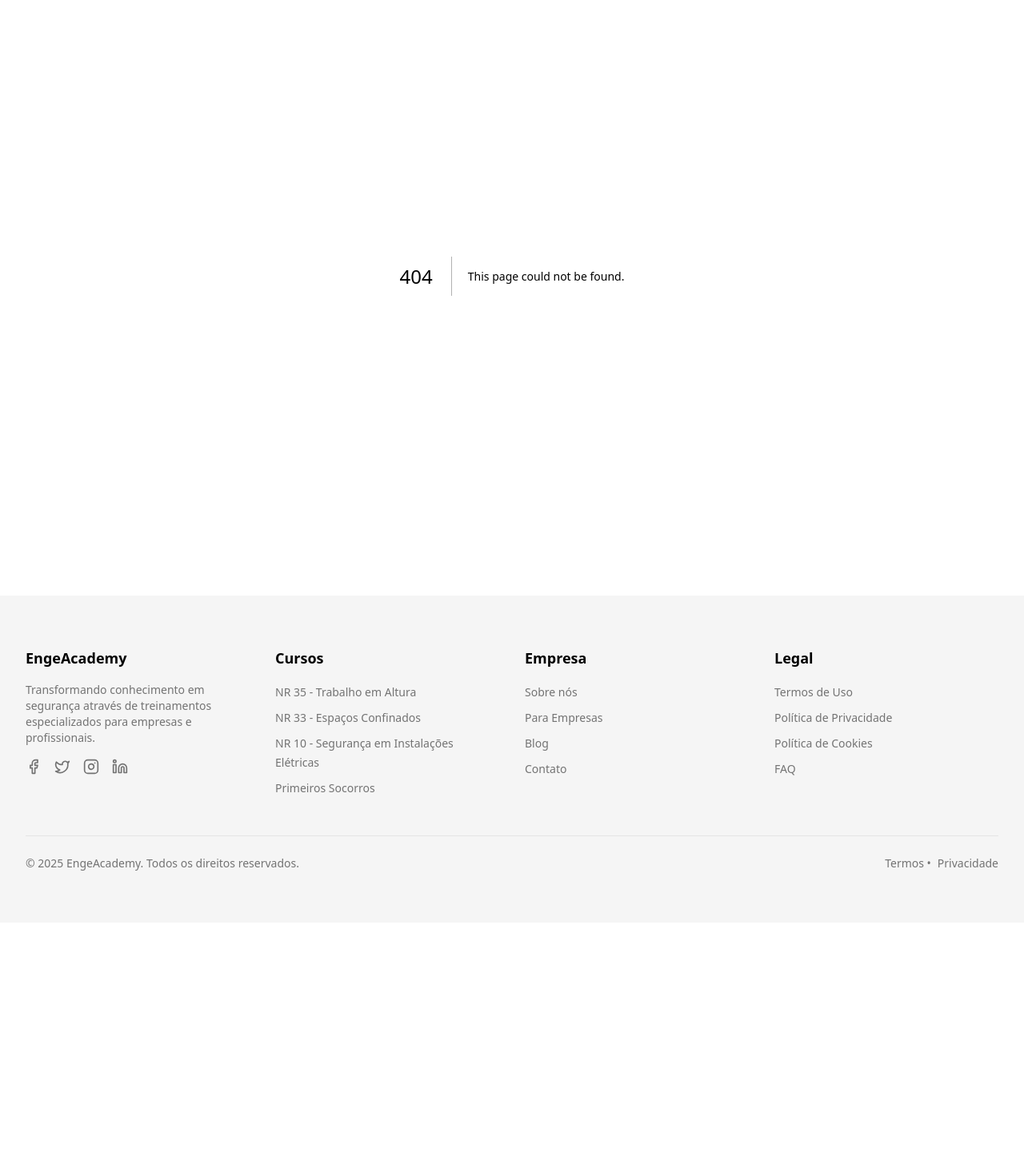
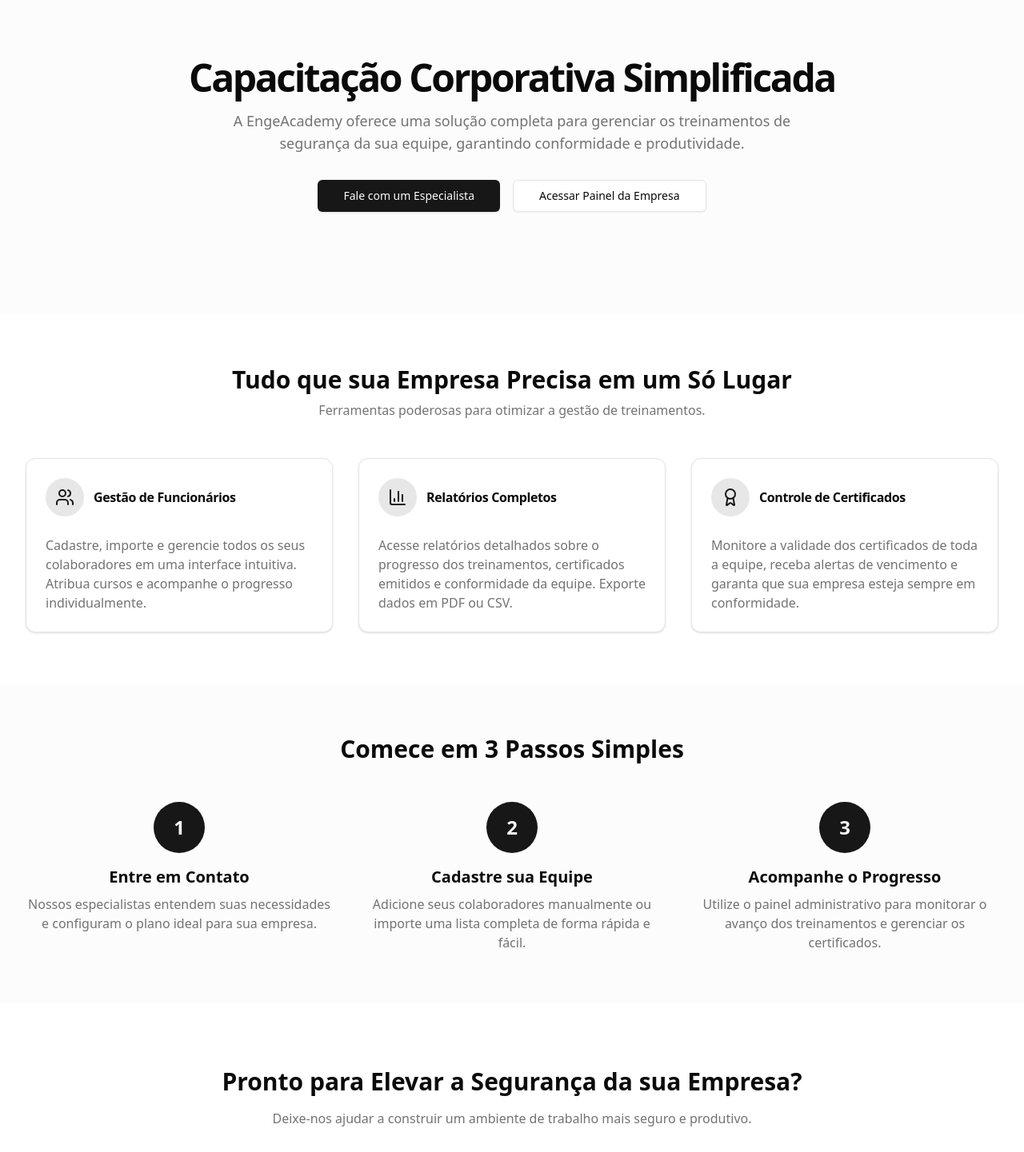
Before and after one commit to Iasmym-Louhanne/EngeAcademy.1, a Next.js app: page /empresas in a window 1280 px wide. Before the commit this address had no page. Shown: the part 120-1561 px from the top of the page at 80% size. Before the commit the page ends 1274 px from the top, so only its background shows below. Built offline with nearby package versions, Linux system fonts and the light colour scheme.

Commit message:
[lasy] Criando a página de destino para clientes corporativos - escreveu 1 arquivo(s)

```diff
--- /dev/null
+++ b/src/app/empresas/page.tsx
@@ -0,0 +1,138 @@
+"use client";
+
+import { Button } from "@/components/ui/button";
+import { Card, CardContent, CardHeader, CardTitle } from "@/components/ui/card";
+import { CheckCircle, BarChart3, Users, Award } from "lucide-react";
+import Link from "next/link";
+
+export default function EmpresasPage() {
+  return (
+    <div className="bg-background text-foreground">
+      {/* Hero Section */}
+      <section className="py-20 md:py-32 bg-muted/30">
+        <div className="container px-4 md:px-6 lg:px-8 text-center">
+          <h1 className="text-4xl md:text-5xl font-bold tracking-tighter mb-4">
+            Capacitação Corporativa Simplificada
+          </h1>
+          <p className="max-w-3xl mx-auto text-lg text-muted-foreground mb-8">
+            A EngeAcademy oferece uma solução completa para gerenciar os treinamentos de segurança da sua equipe, garantindo conformidade e produtividade.
+          </p>
+          <div className="flex flex-col sm:flex-row justify-center gap-4">
+            <Link href="/contato">
+              <Button size="lg">Fale com um Especialista</Button>
+            </Link>
+            <Link href="/auth/login">
+              <Button size="lg" variant="outline">
+                Acessar Painel da Empresa
+              </Button>
+            </Link>
+          </div>
+        </div>
+      </section>
+
+      {/* Features Section */}
+      <section className="py-16">
+        <div className="container px-4 md:px-6 lg:px-8">
+          <div className="text-center mb-12">
+            <h2 className="text-3xl font-bold">Tudo que sua Empresa Precisa em um Só Lugar</h2>
+            <p className="text-muted-foreground mt-2">
+              Ferramentas poderosas para otimizar a gestão de treinamentos.
+            </p>
+          </div>
+          <div className="grid grid-cols-1 md:grid-cols-2 lg:grid-cols-3 gap-8">
+            <Card>
+              <CardHeader>
+                <div className="flex items-center gap-3">
+                  <div className="bg-primary/10 p-3 rounded-full">
+                    <Users className="h-6 w-6 text-primary" />
+                  </div>
+                  <CardTitle>Gestão de Funcionários</CardTitle>
+                </div>
+              </CardHeader>
+              <CardContent>
+                <p className="text-muted-foreground">
+                  Cadastre, importe e gerencie todos os seus colaboradores em uma interface intuitiva. Atribua cursos e acompanhe o progresso individualmente.
+                </p>
+              </CardContent>
+            </Card>
+            <Card>
+              <CardHeader>
+                <div className="flex items-center gap-3">
+                  <div className="bg-primary/10 p-3 rounded-full">
+                    <BarChart3 className="h-6 w-6 text-primary" />
+                  </div>
+                  <CardTitle>Relatórios Completos</CardTitle>
+                </div>
+              </CardHeader>
+              <CardContent>
+                <p className="text-muted-foreground">
+                  Acesse relatórios detalhados sobre o progresso dos treinamentos, certificados emitidos e conformidade da equipe. Exporte dados em PDF ou CSV.
+                </p>
+              </CardContent>
+            </Card>
+            <Card>
+              <CardHeader>
+                <div className="flex items-center gap-3">
+                  <div className="bg-primary/10 p-3 rounded-full">
+                    <Award className="h-6 w-6 text-primary" />
+                  </div>
+                  <CardTitle>Controle de Certificados</CardTitle>
+                </div>
+              </CardHeader>
+              <CardContent>
+                <p className="text-muted-foreground">
+                  Monitore a validade dos certificados de toda a equipe, receba alertas de vencimento e garanta que sua empresa esteja sempre em conformidade.
+                </p>
+              </CardContent>
+            </Card>
+          </div>
+        </div>
+      </section>
+
+      {/* How it works Section */}
+      <section className="py-16 bg-muted/30">
+        <div className="container px-4 md:px-6 lg:px-8">
+          <div className="text-center mb-12">
+            <h2 className="text-3xl font-bold">Comece em 3 Passos Simples</h2>
+          </div>
+          <div className="grid grid-cols-1 md:grid-cols-3 gap-8 text-center">
+            <div className="flex flex-col items-center">
+              <div className="flex items-center justify-center h-16 w-16 rounded-full bg-primary text-primary-foreground font-bold text-2xl mb-4">1</div>
+              <h3 className="text-xl font-semibold mb-2">Entre em Contato</h3>
+              <p className="text-muted-foreground">
+                Nossos especialistas entendem suas necessidades e configuram o plano ideal para sua empresa.
+              </p>
+            </div>
+            <div className="flex flex-col items-center">
+              <div className="flex items-center justify-center h-16 w-16 rounded-full bg-primary text-primary-foreground font-bold text-2xl mb-4">2</div>
+              <h3 className="text-xl font-semibold mb-2">Cadastre sua Equipe</h3>
+              <p className="text-muted-foreground">
+                Adicione seus colaboradores manualmente ou importe uma lista completa de forma rápida e fácil.
+              </p>
+            </div>
+            <div className="flex flex-col items-center">
+              <div className="flex items-center justify-center h-16 w-16 rounded-full bg-primary text-primary-foreground font-bold text-2xl mb-4">3</div>
+              <h3 className="text-xl font-semibold mb-2">Acompanhe o Progresso</h3>
+              <p className="text-muted-foreground">
+                Utilize o painel administrativo para monitorar o avanço dos treinamentos e gerenciar os certificados.
+              </p>
+            </div>
+          </div>
+        </div>
+      </section>
+
+      {/* CTA Section */}
+      <section className="py-20">
+        <div className="container px-4 md:px-6 lg:px-8 text-center">
+          <h2 className="text-3xl font-bold mb-4">Pronto para Elevar a Segurança da sua Empresa?</h2>
+          <p className="max-w-2xl mx-auto text-muted-foreground mb-8">
+            Deixe-nos ajudar a construir um ambiente de trabalho mais seguro e produtivo.
+          </p>
+          <Link href="/contato">
+            <Button size="lg">Solicitar uma Demonstração</Button>
+          </Link>
+        </div>
+      </section>
+    </div>
+  );
+}
```
